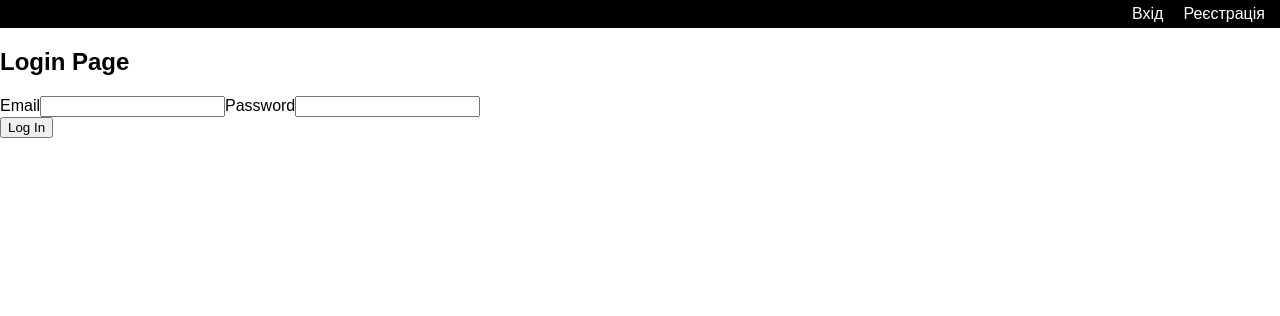
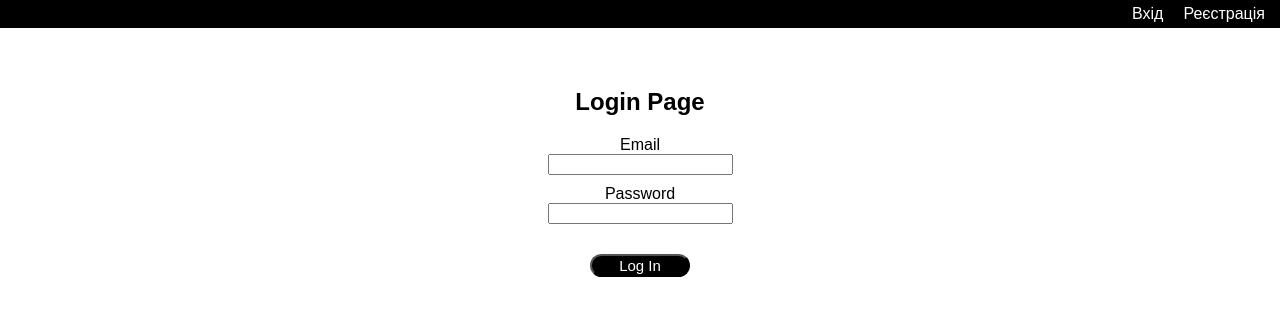
Before and after one commit to Regeln/web-project-react, a React (Create React App) app: page /login in a window 1280 px wide. Shown: the top 316 px of the page. Built offline with nearby package versions, Linux system fonts and the light colour scheme.

Commit message:
Add styling to login and register forms

```diff
--- a/src/index.css
+++ b/src/index.css
@@ -118,3 +118,28 @@ p {
     text-transform: uppercase;
     margin-top: 40px;
 }
+
+.user-form {
+    display: flex;
+    flex-direction: column;
+    margin: 40px;
+    align-items: center;
+    justify-content: center;
+}
+
+.form-email {
+    margin-bottom: 10px;
+}
+.form-password {
+    margin-bottom: 20px;
+}
+
+.submit-button {
+    font-size: 1.5rem;
+    margin-top: 10px;
+    width: 100px;
+    border-radius: 500px;
+    color: white;
+    background-color: black;
+    cursor: pointer;
+}
```
